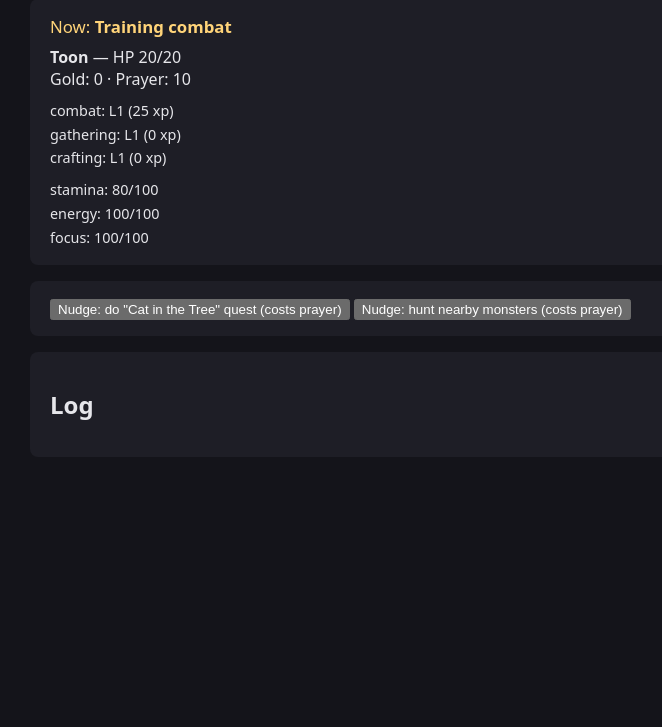
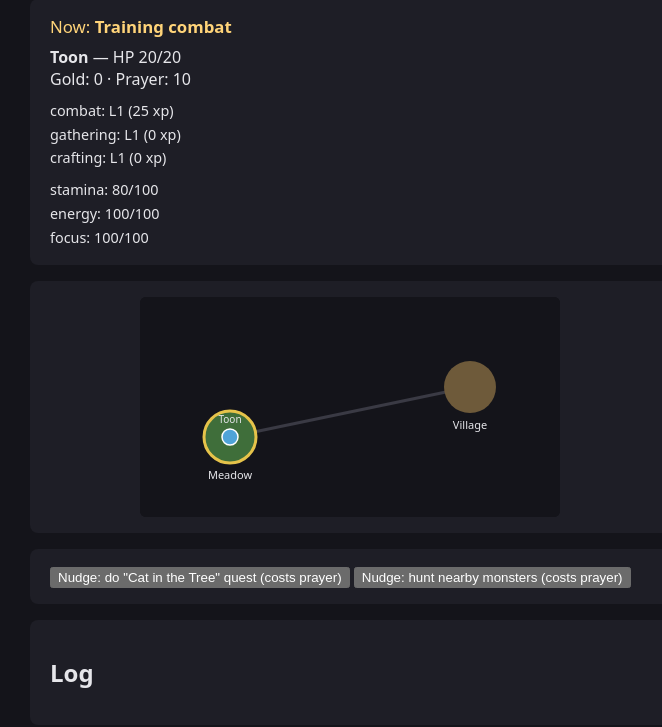
Before and after one commit to cyferlawyn/idle-rpg, a website built with Vite: page index.html in a window 1280 px wide. Shown: the part 97-824 px from the top of the page, without its empty margins (290-952 px from the left). Before the commit the page ends 800 px from the top, so only its background shows below. Built offline with nearby package versions, Linux system fonts and the light colour scheme.

Commit message:
feat: 2D overworld canvas + fight-screen overlay
First visual layer per DESIGN.md's future-scope note: a small canvas
renderer (src/render/overworld.ts) draws the two v0 zones (meadow,
village), the path between them, and the toon's position -- toon
bobs outward during real travel state (ticksRemaining vs
HUNT_TRAVEL_TICKS), turns red while in an active fight. A separate
fight-screen overlay shows toon-vs-monster HP bars, driven off
state.toon.activeFight/hp and monsters.ts data, hidden otherwise.

sim/ is untouched -- this is purely a new view subscribing to
WorldState, per the render-agnostic constraint recorded earlier.
Wired into main.ts alongside the existing stats/log UI (not a
replacement, an addition).

30/30 tests pass, clean build, deployed to Cloudflare Workers,
live confirmed 200.

```diff
--- a/src/main.ts
+++ b/src/main.ts
@@ -2,6 +2,7 @@ import "./style.css";
 import { createInitialState } from "./sim/state";
 import { runTicks } from "./sim/tick";
 import { issueDirective } from "./sim/decision";
+import { initOverworldCanvas, renderOverworld, renderFightScreen } from "./render/overworld";
 
 const TICK_INTERVAL_MS = 1000;
 
@@ -29,6 +30,10 @@ app.innerHTML = `
       <ul id="skills"></ul>
       <ul id="pools"></ul>
     </section>
+    <section class="stats overworld-section">
+      <canvas id="overworld"></canvas>
+      <div id="fight-screen" class="fight-screen hidden"></div>
+    </section>
     <section class="stats">
       <button id="quest-btn">Nudge: do "Cat in the Tree" quest (costs prayer)</button>
       <button id="hunt-btn">Nudge: hunt nearby monsters (costs prayer)</button>
@@ -39,6 +44,10 @@ app.innerHTML = `
     </section>
   </div>
 `;
+
+const overworldCanvas = document.querySelector<HTMLCanvasElement>("#overworld")!;
+const overworldCtx = initOverworldCanvas(overworldCanvas);
+const fightScreenEl = document.querySelector<HTMLDivElement>("#fight-screen")!;
 
 document.querySelector("#quest-btn")!.addEventListener("click", () => {
   issueDirective(state, "quest", "cat-in-tree");
@@ -73,6 +82,9 @@ function render(): void {
     .reverse()
     .map((line) => `<li>${line}</li>`)
     .join("");
+
+  renderOverworld(overworldCtx, state);
+  renderFightScreen(fightScreenEl, state);
 }
 
 render();
--- /dev/null
+++ b/src/render/overworld.ts
@@ -0,0 +1,146 @@
+import type { WorldState } from "../sim/state";
+import { HUNT_TRAVEL_TICKS } from "../sim/decision";
+import { MONSTERS } from "../sim/monsters";
+
+/**
+ * Canvas-based 2D overworld renderer. Deliberately a pure view: it only
+ * *reads* WorldState (position, travel, activeFight) and draws -- per
+ * DESIGN.md's constraint, sim/ has zero knowledge this exists. Any future
+ * renderer swap (better tiles, a real 2D lib) only touches this file.
+ */
+
+// Fixed layout for v0's two zones -- enough zones exist in monsters.ts/
+// quests.ts to justify a real node graph once a third zone shows up.
+// Positions are in canvas-space pixels.
+const ZONE_LAYOUT: Record<string, { x: number; y: number; label: string; color: string }> = {
+  meadow: { x: 90, y: 140, label: "Meadow", color: "#3f6e3a" },
+  village: { x: 330, y: 90, label: "Village", color: "#6e5a3a" },
+};
+
+const CANVAS_W = 420;
+const CANVAS_H = 220;
+
+function zonePos(zone: string): { x: number; y: number } {
+  return ZONE_LAYOUT[zone] ?? ZONE_LAYOUT.meadow;
+}
+
+/**
+ * The toon's current draw position: its home zone, or interpolated along
+ * the straight line to wherever it's traveling based on real travel
+ * progress (ticksRemaining vs HUNT_TRAVEL_TICKS) -- not a canned animation,
+ * genuine simulation state driving the pixel position.
+ */
+function toonDrawPos(state: WorldState): { x: number; y: number } {
+  const home = zonePos(state.toon.zone);
+  const travel = state.toon.travel;
+  if (!travel) return home;
+
+  // v0 has no explicit "which zone am I traveling toward" field (hunt
+  // travel is same-zone monster approach), so render travel as a small
+  // outward bob near the home zone -- honest about what state actually
+  // tracks rather than inventing a destination zone that doesn't exist.
+  const progress = 1 - travel.ticksRemaining / HUNT_TRAVEL_TICKS;
+  const bob = Math.sin(progress * Math.PI) * 18;
+  return { x: home.x + bob, y: home.y - bob * 0.4 };
+}
+
+export function initOverworldCanvas(canvas: HTMLCanvasElement): CanvasRenderingContext2D {
+  canvas.width = CANVAS_W;
+  canvas.height = CANVAS_H;
+  const ctx = canvas.getContext("2d")!;
+  ctx.imageSmoothingEnabled = false;
+  return ctx;
+}
+
+export function renderOverworld(ctx: CanvasRenderingContext2D, state: WorldState): void {
+  ctx.clearRect(0, 0, CANVAS_W, CANVAS_H);
+
+  // Background
+  ctx.fillStyle = "#14141a";
+  ctx.fillRect(0, 0, CANVAS_W, CANVAS_H);
+
+  // Path between zones
+  const zones = Object.entries(ZONE_LAYOUT);
+  ctx.strokeStyle = "#3a3a44";
+  ctx.lineWidth = 3;
+  for (let i = 0; i < zones.length; i++) {
+    for (let j = i + 1; j < zones.length; j++) {
+      const [, a] = zones[i];
+      const [, b] = zones[j];
+      ctx.beginPath();
+      ctx.moveTo(a.x, a.y);
+      ctx.lineTo(b.x, b.y);
+      ctx.stroke();
+    }
+  }
+
+  // Zones
+  for (const [id, z] of zones) {
+    const isCurrent = state.toon.zone === id;
+    ctx.beginPath();
+    ctx.fillStyle = z.color;
+    ctx.arc(z.x, z.y, 26, 0, Math.PI * 2);
+    ctx.fill();
+    if (isCurrent) {
+      ctx.strokeStyle = "#e6c34a";
+      ctx.lineWidth = 3;
+      ctx.stroke();
+    }
+    ctx.fillStyle = "#e6e6ea";
+    ctx.font = "11px system-ui, sans-serif";
+    ctx.textAlign = "center";
+    ctx.fillText(z.label, z.x, z.y + 42);
+  }
+
+  // Toon marker
+  const pos = toonDrawPos(state);
+  const inCombat = !!state.toon.activeFight;
+  ctx.beginPath();
+  ctx.fillStyle = inCombat ? "#d84f4f" : "#4fa3d8";
+  ctx.arc(pos.x, pos.y, 8, 0, Math.PI * 2);
+  ctx.fill();
+  ctx.strokeStyle = "#fff";
+  ctx.lineWidth = 1.5;
+  ctx.stroke();
+
+  // Small status caption above the toon
+  ctx.fillStyle = "#e6e6ea";
+  ctx.font = "10px system-ui, sans-serif";
+  ctx.textAlign = "center";
+  ctx.fillText(state.toon.name, pos.x, pos.y - 14);
+}
+
+/** Whether the fight-screen overlay should currently be shown. */
+export function isInFight(state: WorldState): boolean {
+  return !!state.toon.activeFight;
+}
+
+export function renderFightScreen(el: HTMLElement, state: WorldState): void {
+  const fight = state.toon.activeFight;
+  if (!fight) {
+    el.classList.add("hidden");
+    el.innerHTML = "";
+    return;
+  }
+  el.classList.remove("hidden");
+  const monster = MONSTERS[fight.monsterId];
+  const monsterMaxHp = monster?.hp ?? fight.monsterHp;
+  const toonPct = Math.max(0, Math.round((state.toon.hp / state.toon.maxHp) * 100));
+  const monsterPct = Math.max(0, Math.round((fight.monsterHp / monsterMaxHp) * 100));
+
+  el.innerHTML = `
+    <div class="fight-row">
+      <div class="fight-combatant">
+        <div class="fight-name">${state.toon.name}</div>
+        <div class="hp-bar"><div class="hp-fill toon" style="width:${toonPct}%"></div></div>
+        <div class="hp-text">${state.toon.hp}/${state.toon.maxHp}</div>
+      </div>
+      <div class="fight-vs">VS</div>
+      <div class="fight-combatant">
+        <div class="fight-name">${monster?.name ?? fight.monsterId}</div>
+        <div class="hp-bar"><div class="hp-fill monster" style="width:${monsterPct}%"></div></div>
+        <div class="hp-text">${fight.monsterHp}/${monsterMaxHp}</div>
+      </div>
+    </div>
+  `;
+}
--- a/src/style.css
+++ b/src/style.css
@@ -38,5 +38,84 @@ li {
 .activity {
   font-size: 1.05rem;
   margin-bottom: 0.5rem;
+
   color: #ffd479;
 }
+
+.overworld-section {
+  position: relative;
+  display: flex;
+  justify-content: center;
+}
+
+#overworld {
+  border-radius: 6px;
+  background: #14141a;
+  width: 100%;
+  max-width: 420px;
+  height: auto;
+  image-rendering: pixelated;
+}
+
+.fight-screen {
+  position: absolute;
+  inset: 0;
+  background: rgba(10, 10, 14, 0.92);
+  border-radius: 6px;
+  display: flex;
+  align-items: center;
+  justify-content: center;
+  padding: 1rem;
+}
+
+.fight-screen.hidden {
+  display: none;
+}
+
+.fight-row {
+  display: flex;
+  align-items: center;
+  gap: 1.25rem;
+  width: 100%;
+}
+
+.fight-combatant {
+  flex: 1;
+  text-align: center;
+}
+
+.fight-name {
+  font-weight: 600;
+  margin-bottom: 0.35rem;
+}
+
+.hp-bar {
+  height: 10px;
+  border-radius: 5px;
+  background: #2a2a32;
+  overflow: hidden;
+}
+
+.hp-fill {
+  height: 100%;
+  transition: width 0.2s ease;
+}
+
+.hp-fill.toon {
+  background: #4fa3d8;
+}
+
+.hp-fill.monster {
+  background: #d84f4f;
+}
+
+.hp-text {
+  font-size: 0.8rem;
+  color: #aaa;
+  margin-top: 0.25rem;
+}
+
+.fight-vs {
+  font-weight: 700;
+  color: #888;
+}
```
